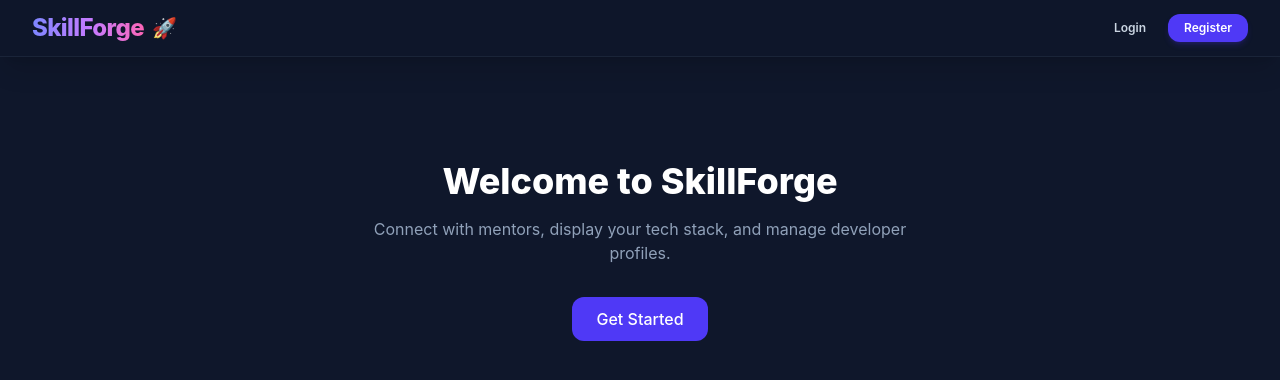
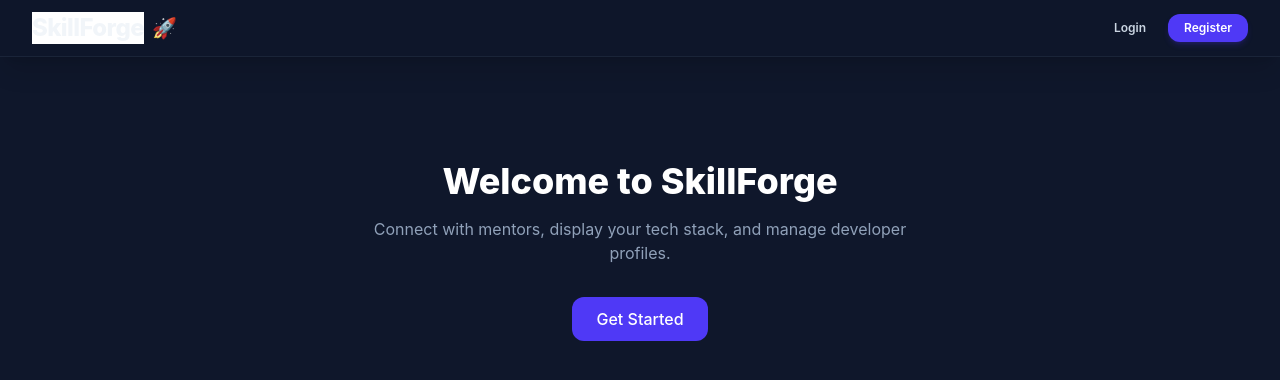
Before and after one commit to MehmoodCoder/SkillForge_LoopLab_Hackathon, a React app in the folder frontend/: page / in a window 1280 px wide. Shown: the top 380 px of the page. Built offline with nearby package versions, Linux system fonts and the light colour scheme; the HTML template or start-up script is replaced by a standard one.

Commit message:
Enhance Navbar

```diff
--- a/frontend/src/components/Navbar.jsx
+++ b/frontend/src/components/Navbar.jsx
@@ -41,7 +41,7 @@ export default function Navbar({ user, setUser }) {
         to="/"
         className="flex items-center gap-2 group transition-all duration-200"
       >
-        <span className="text-xl sm:text-2xl font-extrabold tracking-tight bg-gradient-to-r from-indigo-400 via-purple-400 to-pink-400 bg-clip-text text-transparent group-hover:opacity-90">
+        <span className="text-xl sm:text-2xl font-extrabold tracking-tight bg-white group-hover:opacity-90">
           SkillForge
         </span>
         <span className="text-lg sm:text-xl transform group-hover:scale-110 group-hover:rotate-12 transition duration-200">
```
